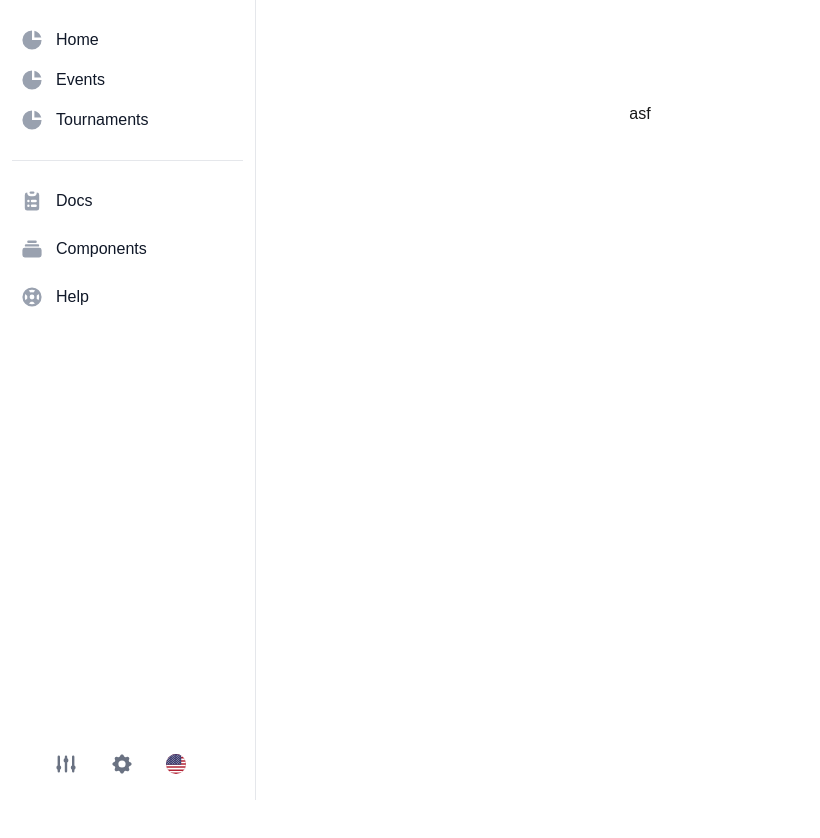
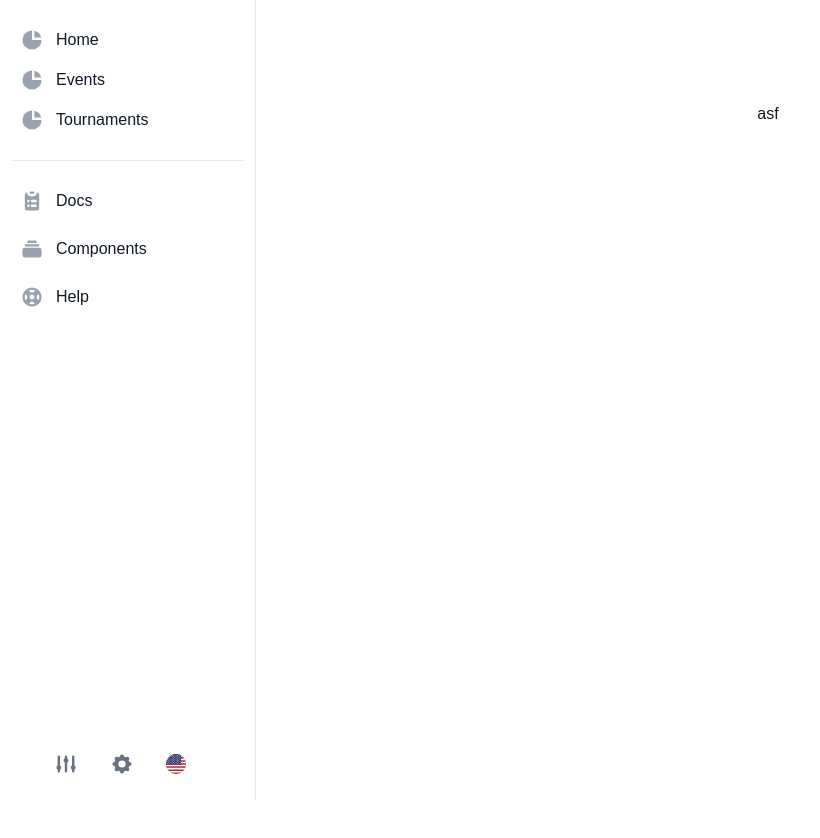
Before and after one commit to Maarten0162/tournament-site, a Next.js app: page / in a window 1280 px wide. Shown: the top 838 px of the page, without its empty margins (0-820 px from the left). Built offline with nearby package versions, Linux system fonts and the light colour scheme.

Commit message:
sidebard margin

```diff
--- a/app/layout.tsx
+++ b/app/layout.tsx
@@ -14,17 +14,17 @@ const geistMono = Geist_Mono({
 });
 
 export const metadata: Metadata = {
-  title: "KUT CHALLONGE",
-  description: "Challonge is Kut",
+  title: "challonge 2.0 maar beter",
+  description: "Challonge is minder goed dan deze website",
 };
 
 export default function RootLayout({ children }: { children: React.ReactNode }) {
   return (
     <html lang="en" suppressHydrationWarning>
-      <body className="flex bg-gray-100 dark:bg-gray-900">
-        <SideNav />
-        <main className="flex-1 p-6">{children}</main>
-      </body>
+      <body className="bg-gray-100 dark:bg-gray-900">
+  <SideNav />
+  <main className="ml-64 p-6">{children}</main>
+</body>
     </html>
   );
 }
```
